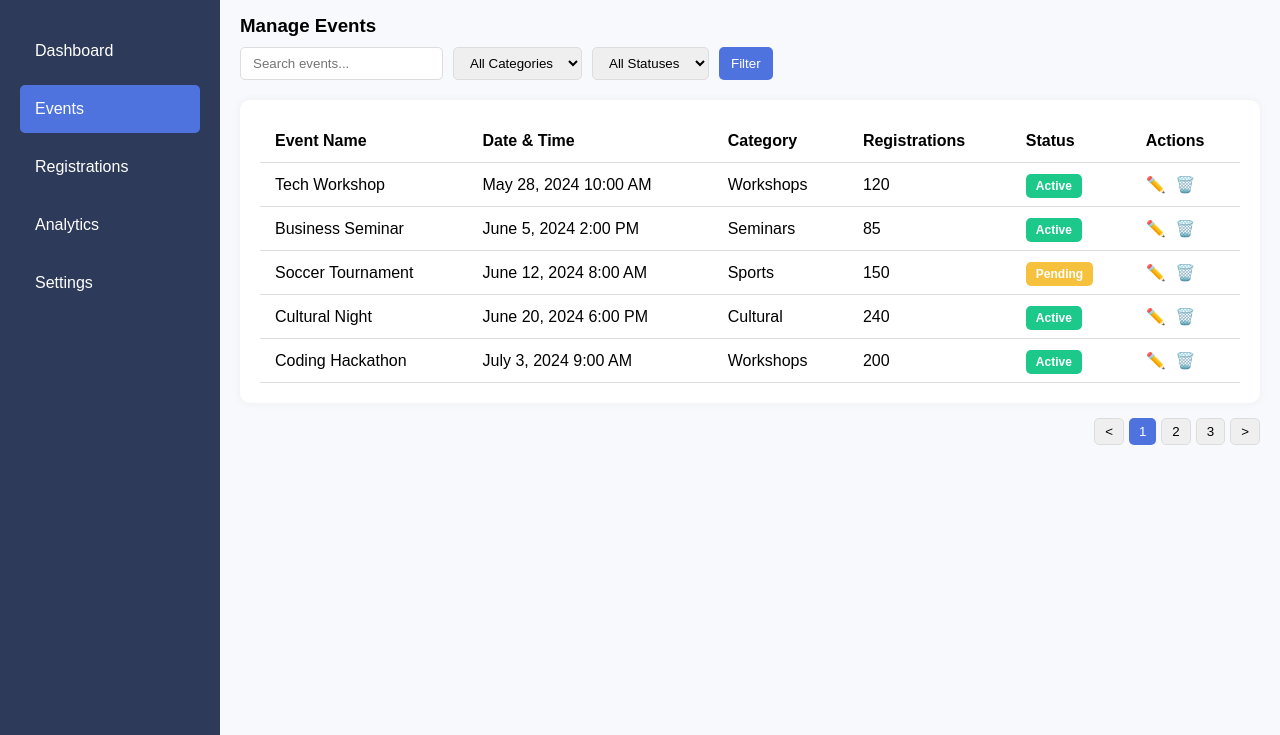
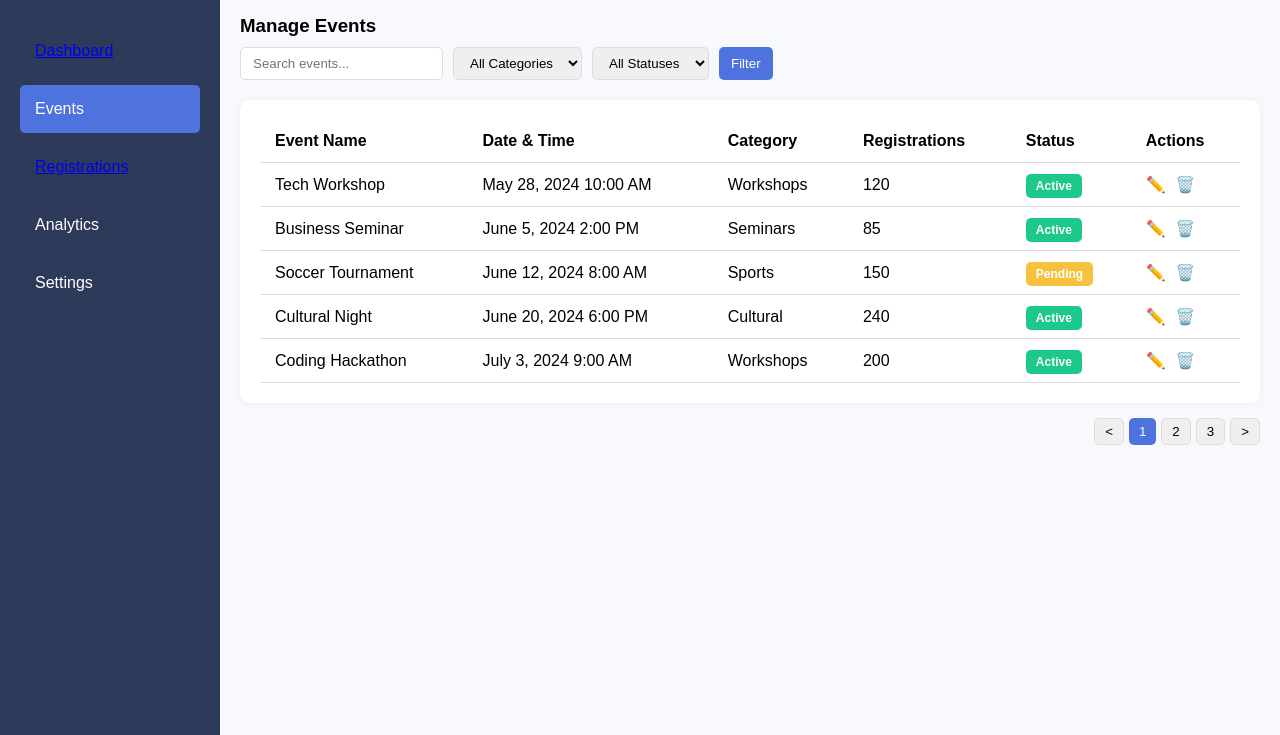
Before and after one commit to Darvin1890/cultural_Hub-02, a website: page manage-interface2.html in a window 1280 px wide. Shown: the part 65-800 px from the top of the page. Drawn offline with Linux system fonts and the light colour scheme.

Commit message:
management interface2 change

```diff
--- a/manage-interface2.html
+++ b/manage-interface2.html
@@ -11,9 +11,9 @@
     <div class="sidebar">
         <h2>College Event System</h2>
         <ul>
-            <li>Dashboard</li>
+            <li><a href="management-interface.html">Dashboard</a></li>
             <li class="active">Events</li>
-            <li>Registrations</li>
+            <li><a href="manage-interface3.html">Registrations</a></li>
             <li>Analytics</li>
             <li>Settings</li>
         </ul>
```
